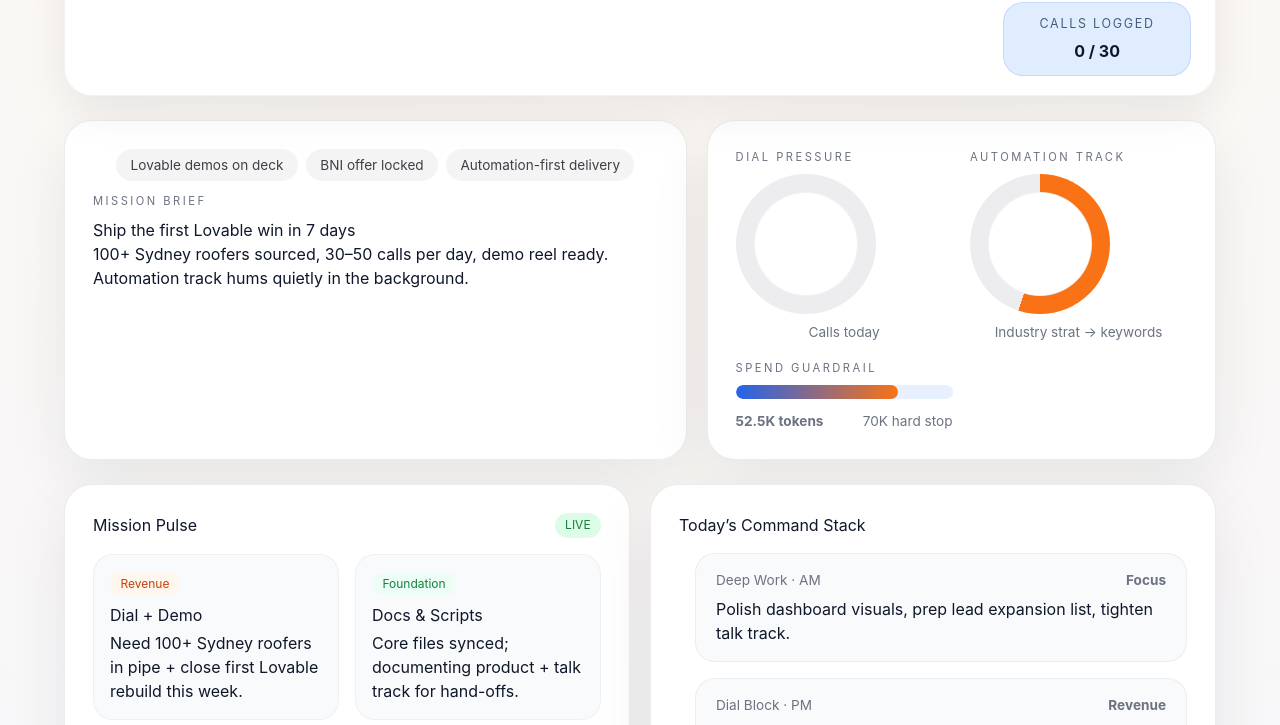
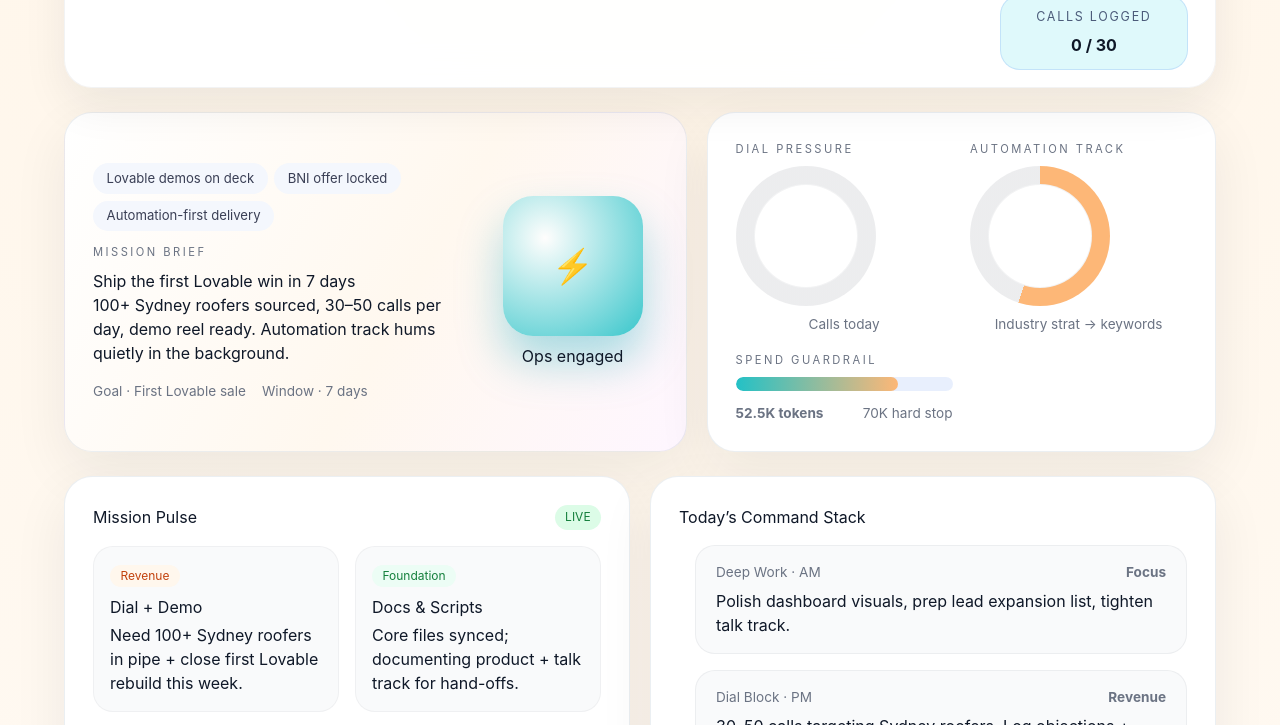
Before and after one commit to cleocluo/mission-control, a plain HTML site: page index.html in a window 1280 px wide. Shown: the part 227-952 px from the top of the page. Drawn offline with Linux system fonts and the light colour scheme.

Commit message:
Deploy refreshed Cluo styling

```diff
--- a/assets/index-CKegiMsW.js
+++ b/assets/index-Ce18b7lD.js
@@ -1,4 +1,4 @@
-(function(){const a=document.createElement("link").relList;if(a&&a.supports&&a.supports("modulepreload"))return;for(const e of document.querySelectorAll('link[rel="modulepreload"]'))n(e);new MutationObserver(e=>{for(const s of e)if(s.type==="childList")for(const d of s.addedNodes)d.tagName==="LINK"&&d.rel==="modulepreload"&&n(d)}).observe(document,{childList:!0,subtree:!0});function i(e){const s={};return e.integrity&&(s.integrity=e.integrity),e.referrerPolicy&&(s.referrerPolicy=e.referrerPolicy),e.crossOrigin==="use-credentials"?s.credentials="include":e.crossOrigin==="anonymous"?s.credentials="omit":s.credentials="same-origin",s}function n(e){if(e.ep)return;e.ep=!0;const s=i(e);fetch(e.href,s)}})();const w="2026-02-22T06:19:08.200Z",k=[{summary:"30 min - Cluo (Eric Yip)",start:"2026-02-23T00:30:00.000Z",end:"2026-02-23T01:00:00.000Z",location:null,description:`<b>Booked by</b>
+(function(){const a=document.createElement("link").relList;if(a&&a.supports&&a.supports("modulepreload"))return;for(const e of document.querySelectorAll('link[rel="modulepreload"]'))n(e);new MutationObserver(e=>{for(const s of e)if(s.type==="childList")for(const d of s.addedNodes)d.tagName==="LINK"&&d.rel==="modulepreload"&&n(d)}).observe(document,{childList:!0,subtree:!0});function i(e){const s={};return e.integrity&&(s.integrity=e.integrity),e.referrerPolicy&&(s.referrerPolicy=e.referrerPolicy),e.crossOrigin==="use-credentials"?s.credentials="include":e.crossOrigin==="anonymous"?s.credentials="omit":s.credentials="same-origin",s}function n(e){if(e.ep)return;e.ep=!0;const s=i(e);fetch(e.href,s)}})();const w="2026-02-22T06:32:08.004Z",k=[{summary:"30 min - Cluo (Eric Yip)",start:"2026-02-23T00:30:00.000Z",end:"2026-02-23T01:00:00.000Z",location:null,description:`<b>Booked by</b>
 Eric Yip
 eric@eyxl.com.au
 
@@ -14,7 +14,7 @@ Join with Google Meet: https://meet.google.com/fix-auai-iws
 Or dial: (AU) +61 2 9051 3700 PIN: 382884493#
 More phone numbers: https://tel.meet/fix-auai-iws?pin=4441413845686&hs=7
 
-Learn more about Meet at: https://support.google.com/a/users/answer/9282720`,link:null},{summary:"Cancel Audible",start:"2026-04-07T14:00:00.000Z",end:"2026-04-08T14:00:00.000Z",location:null,description:null,link:null}],f={generatedAt:w,events:k},b=document.querySelector("#app");if(!b)throw new Error("Mission control root element not found");const $=new Intl.DateTimeFormat("en-AU",{weekday:"long",day:"numeric",month:"short"}).format(new Date),o=30,c=0,T=Math.min(c/o*100,100),h=55,r=[36,38,35,42,44,48,52.5],p=140,l=40,A=Math.max(...r),g=Math.min(...r),M=r.map((t,a)=>{const i=r.length===1?0:a/(r.length-1)*p,n=A-g||1,e=l-(t-g)/n*l;return`${i},${e}`}).join(" "),u=52.5,S=70,m=Math.min(u/S*100,100),x=f.events??[],y=x.slice(0,3),D=new Intl.DateTimeFormat("en-AU",{weekday:"short",month:"short",day:"numeric",hour:"numeric",minute:"2-digit",timeZone:"Australia/Sydney"}),P=new Intl.DateTimeFormat("en-AU",{weekday:"short",hour:"numeric",minute:"2-digit",timeZone:"Australia/Sydney"}),v=P.format(new Date(f.generatedAt)),I=y.length?y.map(t=>{const a=D.format(new Date(t.start)),i=t.description?.match(/https?:\/\/[^\s<]+/i),n=t.link||i?.[0]||null;return`
+Learn more about Meet at: https://support.google.com/a/users/answer/9282720`,link:null},{summary:"Cancel Audible",start:"2026-04-07T14:00:00.000Z",end:"2026-04-08T14:00:00.000Z",location:null,description:null,link:null}],b={generatedAt:w,events:k},f=document.querySelector("#app");if(!f)throw new Error("Mission control root element not found");const $=new Intl.DateTimeFormat("en-AU",{weekday:"long",day:"numeric",month:"short"}).format(new Date),o=30,c=0,T=Math.min(c/o*100,100),h=55,r=[36,38,35,42,44,48,52.5],p=140,l=40,A=Math.max(...r),g=Math.min(...r),M=r.map((t,a)=>{const i=r.length===1?0:a/(r.length-1)*p,n=A-g||1,e=l-(t-g)/n*l;return`${i},${e}`}).join(" "),u=52.5,x=70,m=Math.min(u/x*100,100),S=b.events??[],y=S.slice(0,3),L=new Intl.DateTimeFormat("en-AU",{weekday:"short",month:"short",day:"numeric",hour:"numeric",minute:"2-digit",timeZone:"Australia/Sydney"}),D=new Intl.DateTimeFormat("en-AU",{weekday:"short",hour:"numeric",minute:"2-digit",timeZone:"Australia/Sydney"}),v=D.format(new Date(b.generatedAt)),P=y.length?y.map(t=>{const a=L.format(new Date(t.start)),i=t.description?.match(/https?:\/\/[^\s<]+/i),n=t.link||i?.[0]||null;return`
           <article class="meeting-card">
             <div>
               <p class="meeting-time">${a}</p>
@@ -23,12 +23,17 @@ Learn more about Meet at: https://support.google.com/a/users/answer/9282720`,lin
             </div>
             ${n?`<a class="meeting-link" href="${n}" target="_blank" rel="noreferrer">Join</a>`:""}
           </article>
-        `}).join(""):'<p class="empty-state">No upcoming meetings scheduled.</p>';b.innerHTML=`
+        `}).join(""):'<p class="empty-state">No upcoming meetings scheduled.</p>';f.innerHTML=`
   <div class="dashboard-shell">
     <header class="top-bar">
-      <div>
-        <p class="eyebrow">${$} · Sydney</p>
-        <h1>Cluo Ops Mission Control</h1>
+      <div class="top-bar-copy">
+        <div class="brand-row">
+          <div class="logo-mark">CL</div>
+          <div>
+            <p class="eyebrow">${$} · Sydney</p>
+            <h1>Cluo Ops Mission Control</h1>
+          </div>
+        </div>
         <p class="subtitle">
           One glance view of runway, sales pressure, automation build, and spend. Designed for fast standups and solo execution.
         </p>
@@ -51,7 +56,7 @@ Learn more about Meet at: https://support.google.com/a/users/answer/9282720`,lin
 
     <section class="hero-grid">
       <article class="panel hero-card">
-        <div class="hero-header">
+        <div class="hero-text">
           <div class="hero-pills">
             <span>Lovable demos on deck</span>
             <span>BNI offer locked</span>
@@ -62,6 +67,16 @@ Learn more about Meet at: https://support.google.com/a/users/answer/9282720`,lin
           <p>
             100+ Sydney roofers sourced, 30–50 calls per day, demo reel ready. Automation track hums quietly in the background.
           </p>
+          <div class="hero-meta">
+            <span>Goal · First Lovable sale</span>
+            <span>Window · 7 days</span>
+          </div>
+        </div>
+        <div class="hero-graphic">
+          <div class="hero-bubble">
+            <span>⚡</span>
+          </div>
+          <p>Ops engaged</p>
         </div>
       </article>
       <article class="panel meters-card">
@@ -282,7 +297,7 @@ Learn more about Meet at: https://support.google.com/a/users/answer/9282720`,lin
         ${v?`<span class="badge badge-sync">Synced ${v}</span>`:""}
       </div>
       <div class="calendar-list">
-        ${I}
+        ${P}
       </div>
     </section>
 
--- a/index.html
+++ b/index.html
@@ -5,8 +5,8 @@
     <link rel="icon" type="image/svg+xml" href="/mission-control/vite.svg" />
     <meta name="viewport" content="width=device-width, initial-scale=1.0" />
     <title>vite-project</title>
-    <script type="module" crossorigin src="/mission-control/assets/index-CKegiMsW.js"></script>
-    <link rel="stylesheet" crossorigin href="/mission-control/assets/index-DXBRs5fc.css">
+    <script type="module" crossorigin src="/mission-control/assets/index-Ce18b7lD.js"></script>
+    <link rel="stylesheet" crossorigin href="/mission-control/assets/index-jPy1vqIy.css">
   </head>
   <body>
     <div id="app"></div>
```
Also changed, not shown: assets/index-DXBRs5fc.css (deleted), assets/index-jPy1vqIy.css (added).
